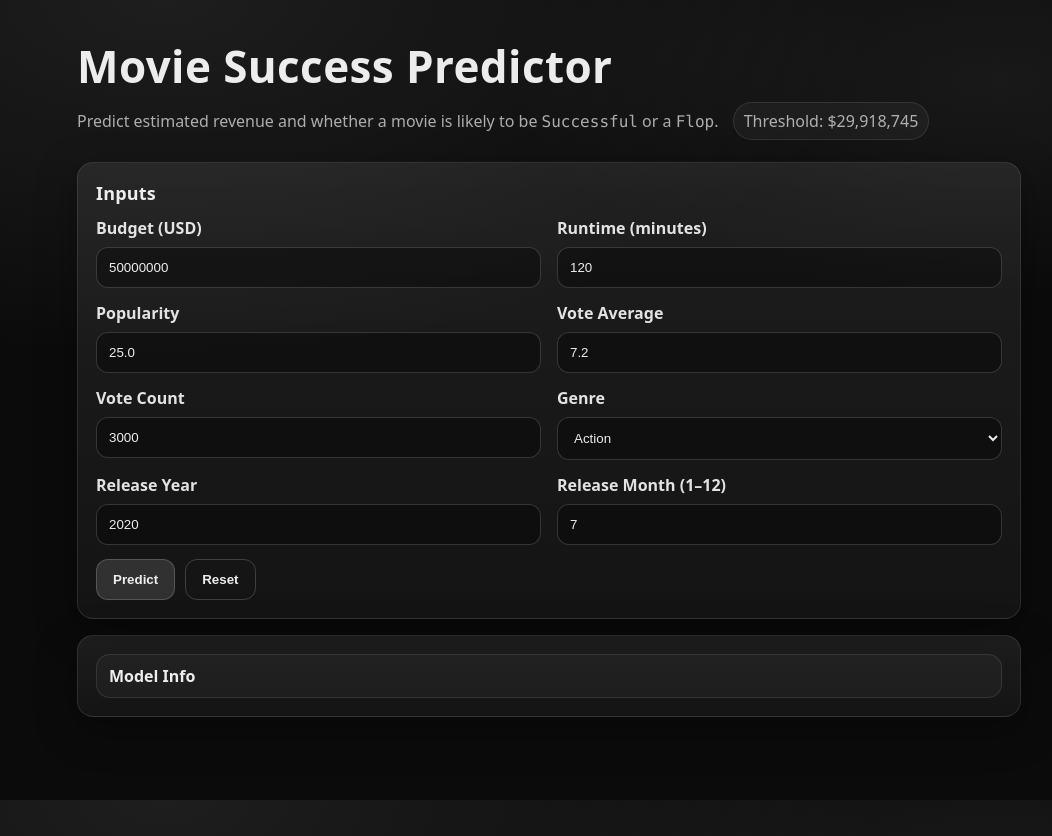
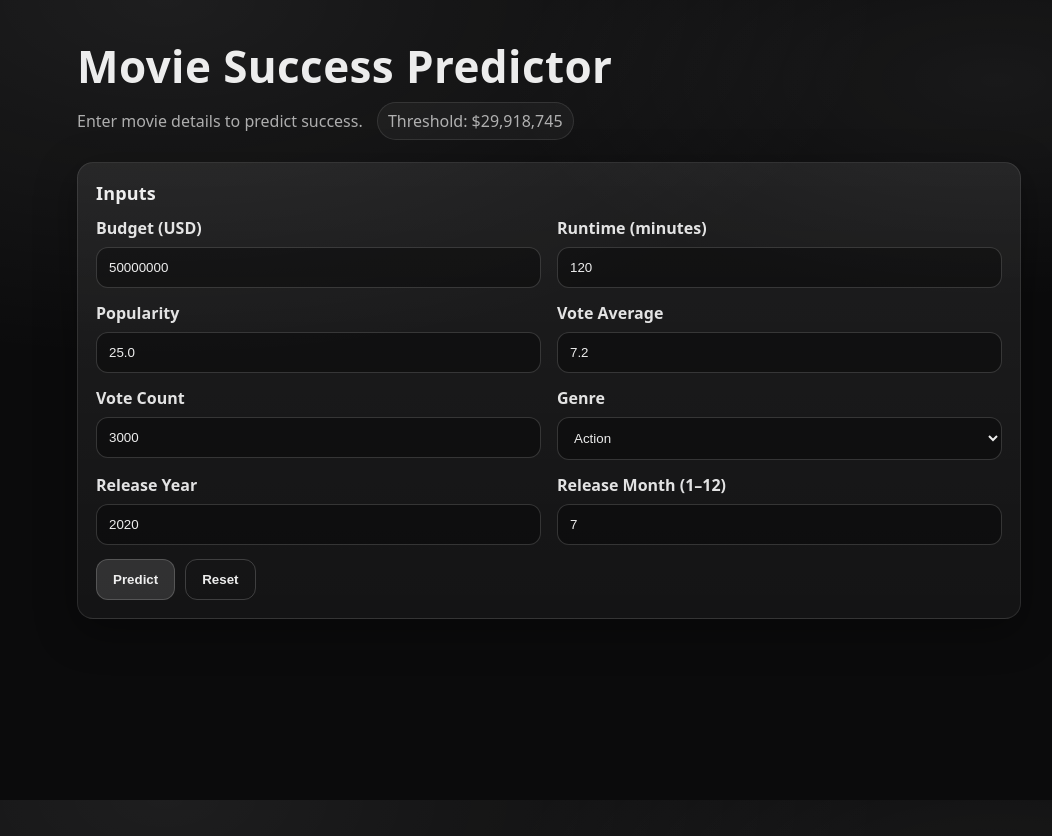
Before and after one commit to aslawant/project_and_portfolio_4, a Flask app: page / in a window 1280 px wide. Shown: the whole page, without its empty margins (91-1143 px from the left). Run offline with Flask 3, Linux system fonts and the light colour scheme; parts of the project's set-up code (start-up, migrations or seed data) failed here and were passed over.

Commit message:
added prediction page to web app

```diff
--- a/app.py
+++ b/app.py
@@ -5,11 +5,10 @@ import joblib
 import numpy as np
 import pandas as pd
 from math import erf, sqrt
-from flask import Flask, request, render_template
+from flask import Flask, request, render_template, redirect, url_for, session
 
 MODEL_PATH = "best_model.joblib"
 DATA_PATH = "data/movie_data_cleaned.csv"
-
 
 DATASET_NAME = "TMDB 5000 Movies"
 MODEL_DISPLAY_NAME = None
@@ -42,6 +41,9 @@ DEFAULT_VALUES = {
 
 app = Flask(__name__)
 
+app.secret_key = os.environ.get("FLASK_SECRET_KEY", "dev-secret-change-me")
+
+
 if not os.path.exists(MODEL_PATH):
     raise FileNotFoundError(
         f"Could not find {MODEL_PATH}. "
@@ -61,17 +63,22 @@ else:
 
 ALL_FEATURES = NUM_FEATURES + CAT_FEATURES
 
+
 def safe_float(x) -> float:
     return float(x)
+
 
 def safe_int(x) -> int:
     return int(float(x))
 
+
 def month_to_quarter(month: int) -> int:
     return int((month - 1) // 3 + 1)
 
+
 def format_money(n: float) -> str:
     return f"{n:,.0f}"
+
 
 def load_genres_fallback() -> list[str]:
     if os.path.exists(DATA_PATH):
@@ -97,6 +104,7 @@ def load_genres_fallback() -> list[str]:
         "Romance", "Science Fiction", "TV Movie", "Thriller", "War", "Western"
     ]
 
+
 def load_success_threshold() -> float:
     """
     Defines the Success/Flop cut line.
@@ -120,6 +128,7 @@ def norm_cdf(z: float) -> float:
     """Standard normal CDF using erf (no scipy needed)."""
     return 0.5 * (1.0 + erf(z / sqrt(2.0)))
 
+
 def success_probability(pred_log: float, log_rmse: float, success_threshold: float) -> float:
     """
     P(Revenue >= success_threshold) assuming:
@@ -132,6 +141,7 @@ def success_probability(pred_log: float, log_rmse: float, success_threshold: flo
     z = (thresh_log - pred_log) / log_rmse
     return float(1.0 - norm_cdf(z))
 
+
 def pretty_feature_name(name: str) -> str:
     name = name.replace("num__", "").replace("cat__", "")
     name = name.replace("_", " ").strip()
@@ -139,6 +149,7 @@ def pretty_feature_name(name: str) -> str:
     name = name.replace("Vote Average", "Vote Avg")
     name = name.replace("Genres", "Genre")
     return name
+
 
 def _extract_estimator_and_feature_names(m):
     estimator = m
@@ -172,6 +183,7 @@ def _extract_estimator_and_feature_names(m):
                 feature_names = ALL_FEATURES
 
     return estimator, feature_names
+
 
 def get_top_feature_importances(m, top_n: int = 10):
     estimator, feature_names = _extract_estimator_and_feature_names(m)
@@ -282,6 +294,7 @@ def build_feature_row(values: dict) -> pd.DataFrame:
 
     return pd.DataFrame([row], columns=ALL_FEATURES)
 
+
 def df_row_to_display_dict(df_row: pd.DataFrame) -> dict:
     r = df_row.iloc[0].to_dict()
 
@@ -293,6 +306,7 @@ def df_row_to_display_dict(df_row: pd.DataFrame) -> dict:
         return str(v)
 
     return {k: fmt(r.get(k)) for k in ALL_FEATURES}
+
 
 def common_context(values, result, error, engineered):
     return dict(
@@ -310,9 +324,17 @@ def common_context(values, result, error, engineered):
         feature_importances=FEATURE_IMPORTANCES,
     )
 
+
 @app.route("/", methods=["GET"])
 def index():
+
+    session.pop("result", None)
+    session.pop("engineered", None)
+    session.pop("values", None)
+    session.pop("error", None)
+
     return render_template("index.html", **common_context(DEFAULT_VALUES, None, None, None))
+
 
 @app.route("/predict", methods=["POST"])
 def predict():
@@ -326,7 +348,7 @@ def predict():
         pred_revenue = max(0.0, pred_revenue)
 
         is_success = pred_revenue >= SUCCESS_THRESHOLD
-        verdict = "Successful" if is_success else "Flop"
+        verdict = "Success" if is_success else "Flop"
 
         prob = success_probability(pred_log, LOG_RMSE, SUCCESS_THRESHOLD)
         prob = max(0.0, min(1.0, prob))
@@ -336,15 +358,36 @@ def predict():
             "revenue_fmt": format_money(pred_revenue),
             "verdict": verdict,
             "is_success": is_success,
+            "prob": prob,
             "prob_fmt": f"{prob * 100:.1f}",
         }
 
         engineered = df_row_to_display_dict(X_new)
 
-        return render_template("index.html", **common_context(values, result, None, engineered))
+        session["values"] = values
+        session["result"] = result
+        session["engineered"] = engineered
+        session["error"] = None
+
+        return redirect(url_for("results"))
 
     except Exception as e:
-        return render_template("index.html", **common_context(values, None, str(e), None))
+        session["values"] = values
+        session["result"] = None
+        session["engineered"] = None
+        session["error"] = str(e)
+
+        return redirect(url_for("results"))
+
+
+@app.route("/results", methods=["GET"])
+def results():
+    values = session.get("values", DEFAULT_VALUES)
+    result = session.get("result", None)
+    error = session.get("error", None)
+    engineered = session.get("engineered", None)
+
+    return render_template("results.html", **common_context(values, result, error, engineered))
 
 
 if __name__ == "__main__":
--- a/templates/index.html
+++ b/templates/index.html
@@ -12,7 +12,7 @@
       <div>
         <h1>Movie Success Predictor</h1>
         <p class="sub">
-          Predict estimated revenue and whether a movie is likely to be <span class="mono">Successful</span> or a <span class="mono">Flop</span>.
+          Enter movie details to predict success.
           <span class="hint">Threshold: ${{ threshold_fmt }}</span>
         </p>
       </div>
@@ -75,144 +75,7 @@
           </div>
         </form>
       </section>
-
-      {% if error %}
-        <section class="card error">
-          <h2 class="card-title">Error</h2>
-          <p>{{ error }}</p>
-        </section>
-      {% endif %}
-
-      {% if result %}
-        <section class="card result">
-          <div class="result-top">
-            <div>
-              <h2 class="card-title">Prediction</h2>
-              <p class="muted">Revenue estimate based on your inputs.</p>
-              <p class="fine">
-                Success threshold: <span class="mono">${{ threshold_fmt }}</span> •
-                log-RMSE: <span class="mono">{{ "%.3f"|format(log_rmse) }}</span>
-              </p>
-            </div>
-
-            {% if result.is_success %}
-              <span class="badge success">Successful</span>
-            {% else %}
-              <span class="badge flop">Flop</span>
-            {% endif %}
-          </div>
-
-          <div class="result-grid triple">
-            <div class="stat">
-              <div class="stat-label">Predicted Revenue_Log</div>
-              <div class="stat-value mono">{{ result.pred_log }}</div>
-            </div>
-            <div class="stat">
-              <div class="stat-label">Estimated Revenue</div>
-              <div class="stat-value mono">${{ result.revenue_fmt }}</div>
-            </div>
-            <div class="stat">
-              <div class="stat-label">Success Probability</div>
-              <div class="stat-value mono">{{ result.prob_fmt }}%</div>
-            </div>
-          </div>
-
-
-          <div class="gauge">
-            <div class="gauge-label">
-              <span class="muted">Success Meter</span>
-              <span class="mono">{{ result.prob_fmt }}%</span>
-            </div>
-            <div class="gauge-track">
-              <div class="gauge-fill" style="width: {{ result.prob_fmt }}%"></div>
-            </div>
-          </div>
-
-          <p class="fine muted">
-            Probability is estimated from model error (log-RMSE) and the success threshold.
-          </p>
-        </section>
-      {% endif %}
-
-      {% if feature_importances %}
-        <section class="card">
-          <div class="table-head">
-            <h2 class="card-title">Feature Importance</h2>
-            <p class="muted">Top drivers for the model (when supported by the estimator).</p>
-          </div>
-
-          <div class="bars">
-            {% for item in feature_importances %}
-              <div class="bar-row">
-                <div class="bar-label mono">{{ item.name }}</div>
-                <div class="bar-track">
-                  <div class="bar-fill" style="width: {{ item.pct }}%"></div>
-                </div>
-                <div class="bar-pct mono">{{ "%.1f"|format(item.pct) }}%</div>
-              </div>
-            {% endfor %}
-          </div>
-        </section>
-      {% endif %}
-
-
-      <section class="card">
-        <details class="details">
-          <summary class="details-summary">Model Info</summary>
-          <div class="details-body">
-            <p><span class="muted">Dataset:</span> <span class="mono">{{ dataset_name }}</span></p>
-            <p><span class="muted">Model:</span> <span class="mono">{{ model_name }}</span></p>
-            <p><span class="muted">Target:</span> <span class="mono">log1p(Revenue)</span></p>
-            <p><span class="muted">Success threshold:</span> <span class="mono">${{ threshold_fmt }}</span></p>
-
-            {% if rmse_usd is not none %}
-              <p><span class="muted">RMSE:</span> <span class="mono">${{ "{:,.0f}".format(rmse_usd) }}</span></p>
-            {% else %}
-              <p class="muted fine">RMSE: (add your notebook RMSE here)</p>
-            {% endif %}
-
-            {% if r2_score is not none %}
-              <p><span class="muted">R²:</span> <span class="mono">{{ "%.2f"|format(r2_score) }}</span></p>
-            {% else %}
-              <p class="muted fine">R²: (add your notebook R² here)</p>
-            {% endif %}
-
-            <p><span class="muted">Estimated log-RMSE used for probability:</span>
-              <span class="mono">{{ "%.3f"|format(log_rmse) }}</span>
-            </p>
-          </div>
-        </details>
-      </section>
-
-      {% if engineered %}
-        <section class="card">
-          <div class="table-head">
-            <h2 class="card-title">Summary</h2>
-          </div>
-
-          <div class="table-wrap">
-            <table class="table">
-              <thead>
-                <tr>
-                  <th>Feature</th>
-                  <th>Value</th>
-                </tr>
-              </thead>
-              <tbody>
-                {% for k, v in engineered.items() %}
-                  <tr>
-                    <td class="mono">{{ k }}</td>
-                    <td class="mono">{{ v }}</td>
-                  </tr>
-                {% endfor %}
-              </tbody>
-            </table>
-          </div>
-        </section>
-      {% endif %}
     </main>
-
-    <footer class="footer"></footer>
   </div>
 </body>
 </html>
```
Also changed, not shown: static/styles.css (+31 -0 lines), templates/results.html (added, +86 -0 lines).
